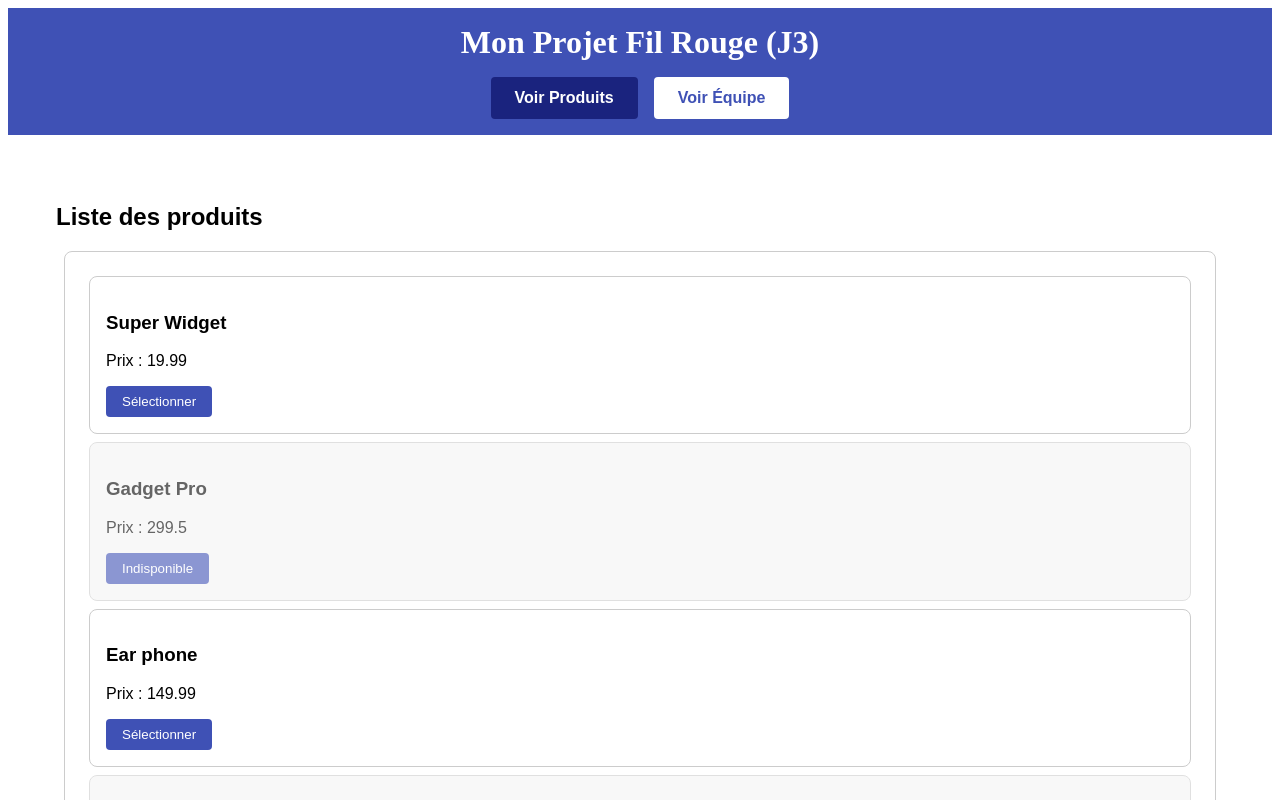
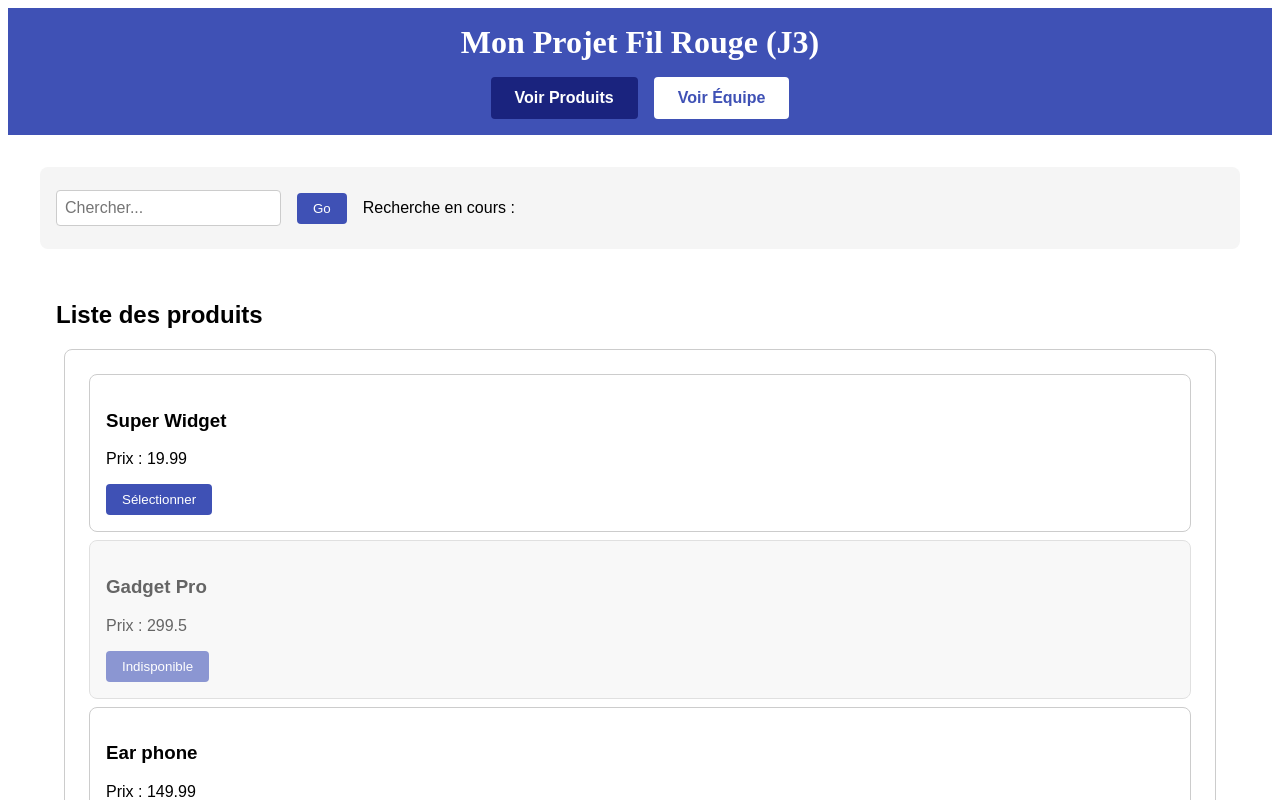
Before and after one commit to sarahmorgantordeur-lab/Angular, an Angular app: page / in a window 1280 px wide. Shown: the top 800 px of the page. Built offline with nearby package versions, Linux system fonts and the light colour scheme.

Commit message:
TP1 J4 barre de recherche de produits

```diff
--- a/src/app/app.component.html
+++ b/src/app/app.component.html
@@ -17,6 +17,7 @@
 <main>
   <!-- SECTION 1 : Le travail du matin (TP 1-3) -->
   <section class="catalog-section" *ngIf="currentView === 'products'">
+    <app-product-search></app-product-search>
     <app-product-list></app-product-list>
   </section>
 
--- /dev/null
+++ b/src/app/features/product-demo/components/product-search/product-search.component.html
@@ -0,0 +1,7 @@
+<div class="search-container">
+    <input type="text" [(ngModel)]="searchTerm" placeholder="Chercher...">
+
+    <button (click)="search()">Go</button>
+
+    <p>Recherche en cours : {{ searchTerm }}</p>
+</div>
--- /dev/null
+++ b/src/app/features/product-demo/components/product-search/product-search.component.ts
@@ -0,0 +1,44 @@
+import { Component } from '@angular/core';
+import { FormsModule } from '@angular/forms';
+
+@Component({
+  selector: 'app-product-search',
+  standalone: true,
+  imports: [FormsModule],
+  templateUrl: './product-search.component.html',
+  styles: [`
+    .search-container {
+      display: flex;
+      align-items: center;
+      gap: 1rem;
+      padding: 1rem;
+      background-color: #f5f5f5;
+      border-radius: 8px;
+      margin-bottom: 1rem;
+    }
+    input {
+      padding: 0.5rem;
+      border: 1px solid #ccc;
+      border-radius: 4px;
+      font-size: 1rem;
+    }
+    button {
+      background-color: #3f51b5;
+      color: white;
+      border: none;
+      padding: 0.5rem 1rem;
+      border-radius: 4px;
+      cursor: pointer;
+    }
+    button:hover {
+      background-color: #303f9f;
+    }
+  `]
+})
+export class ProductSearchComponent {
+  searchTerm: string = "";
+
+  search(): void {
+    console.log('Recherche:', this.searchTerm);
+  }
+}
```
Also changed, not shown: src/app/features/product-demo/product-demo.module.ts (+5 -2 lines).
